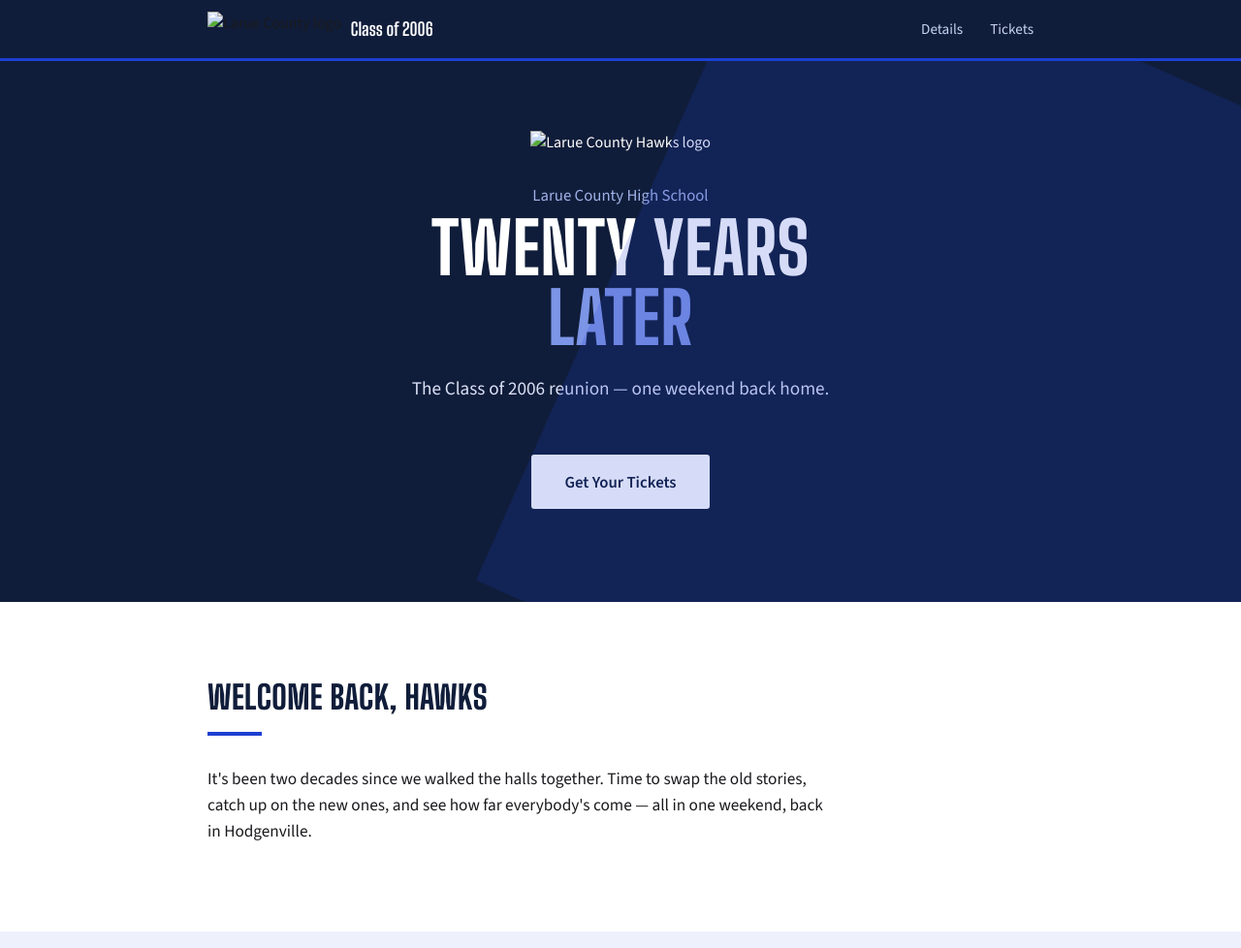
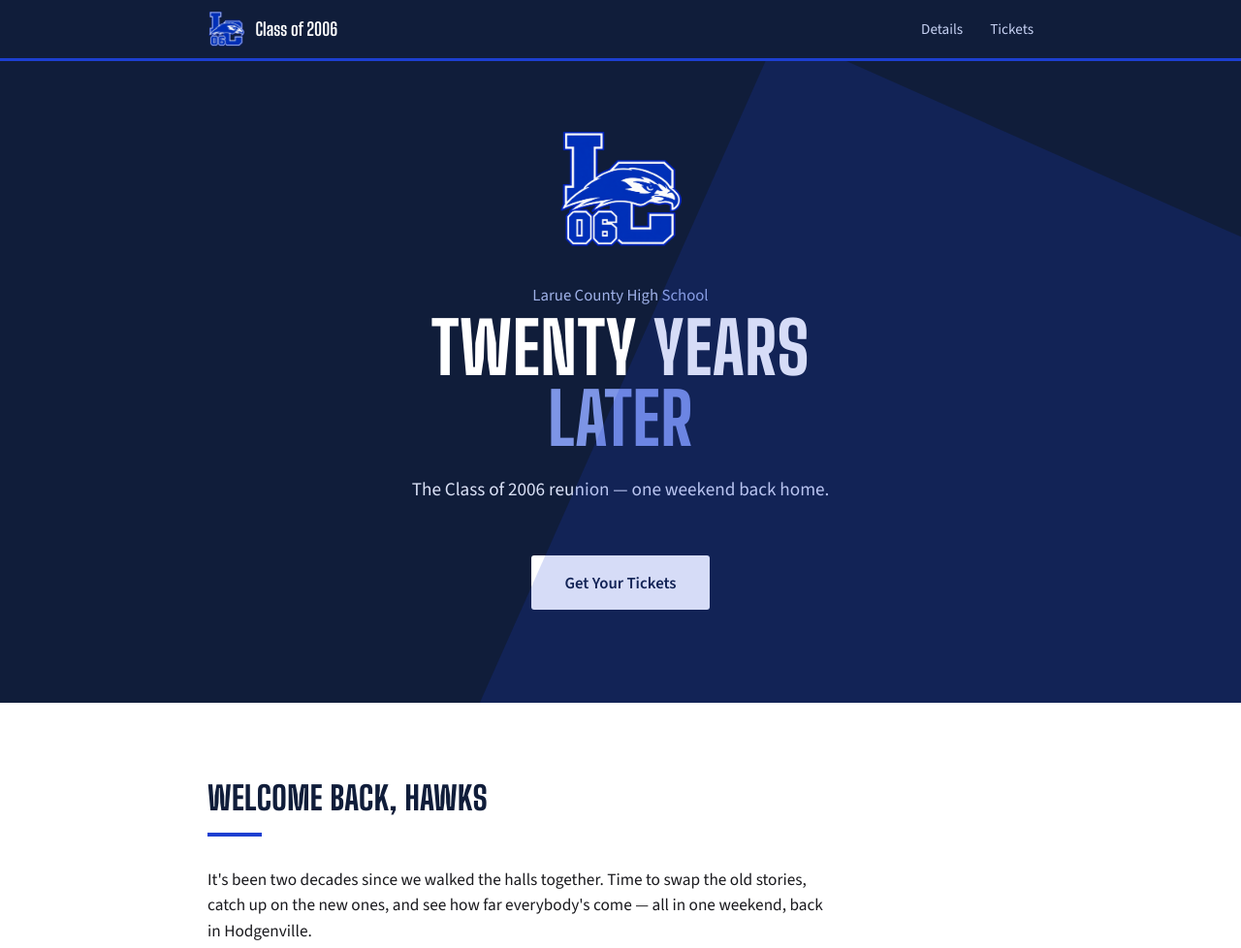
Before and after one commit to therunz/larueclassof06.com, a website: page index.html in a window 1280 px wide. Shown: the top 978 px of the page at 97% size. Drawn offline with nearby package versions, Linux system fonts and the light colour scheme; a script that the page names is missing.

Commit message:
Update index.html

```diff
--- a/index.html
+++ b/index.html
@@ -325,7 +325,7 @@
 <nav>
   <div class="wrap">
     <div class="brand">
-      <img src="larue-logo.jpg" alt="Larue County logo">
+      <img src="Larue_Logo_06.png" alt="Larue County logo">
       <span>Class of 2006</span>
     </div>
     <ul>
@@ -337,7 +337,7 @@
 
 <header class="hero">
   <div class="wrap">
-    <img class="logo" src="larue-logo.jpg" alt="Larue County Hawks logo">
+    <img class="logo" src="Larue_Logo_06.png" alt="Larue County Hawks logo">
     <div class="eyebrow">Larue County High School</div>
     <h1>Twenty Years<br><span class="accent">Later</span></h1>
     <p class="sub">The Class of 2006 reunion &mdash; one weekend back home.</p>
```
